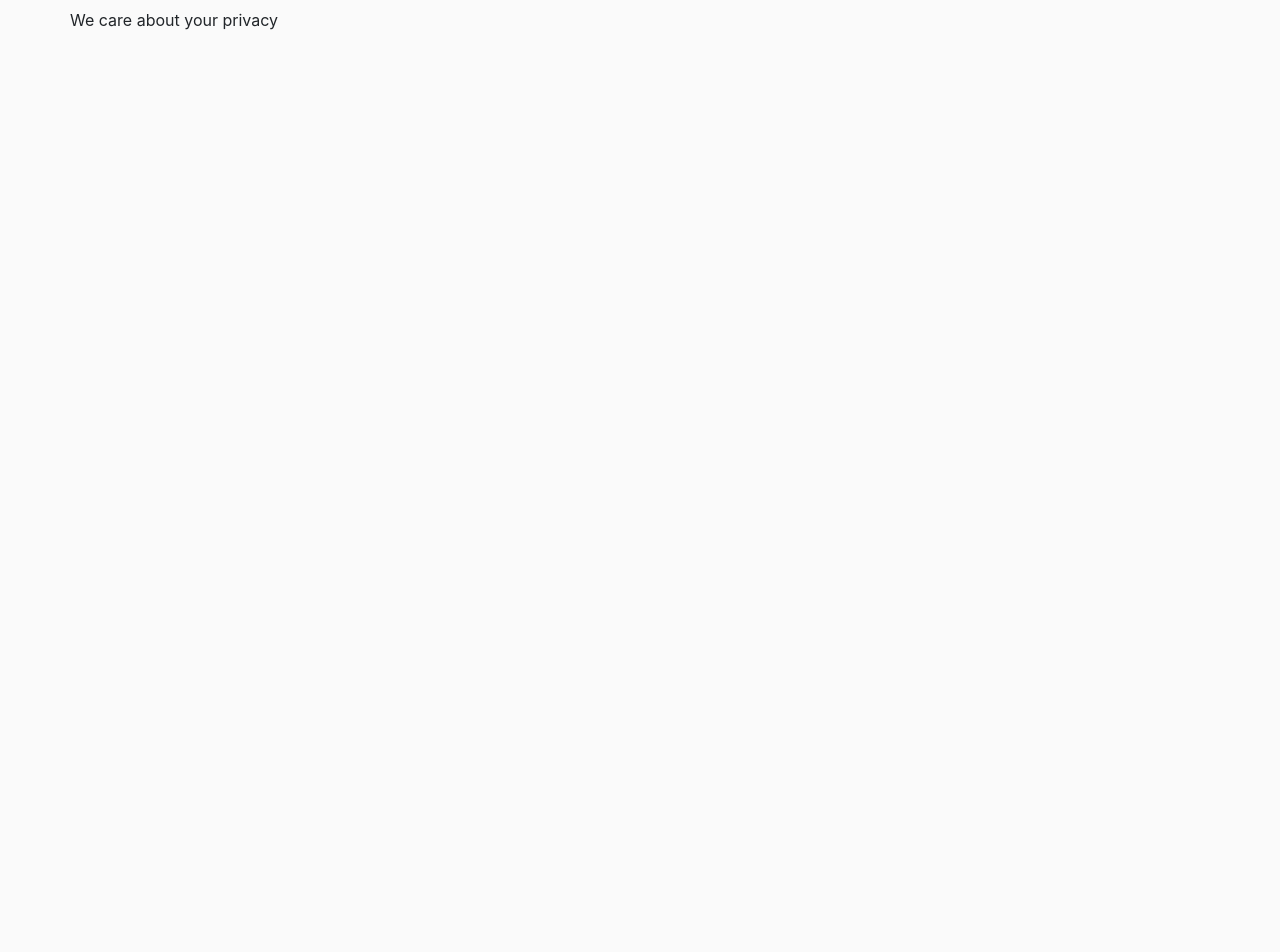
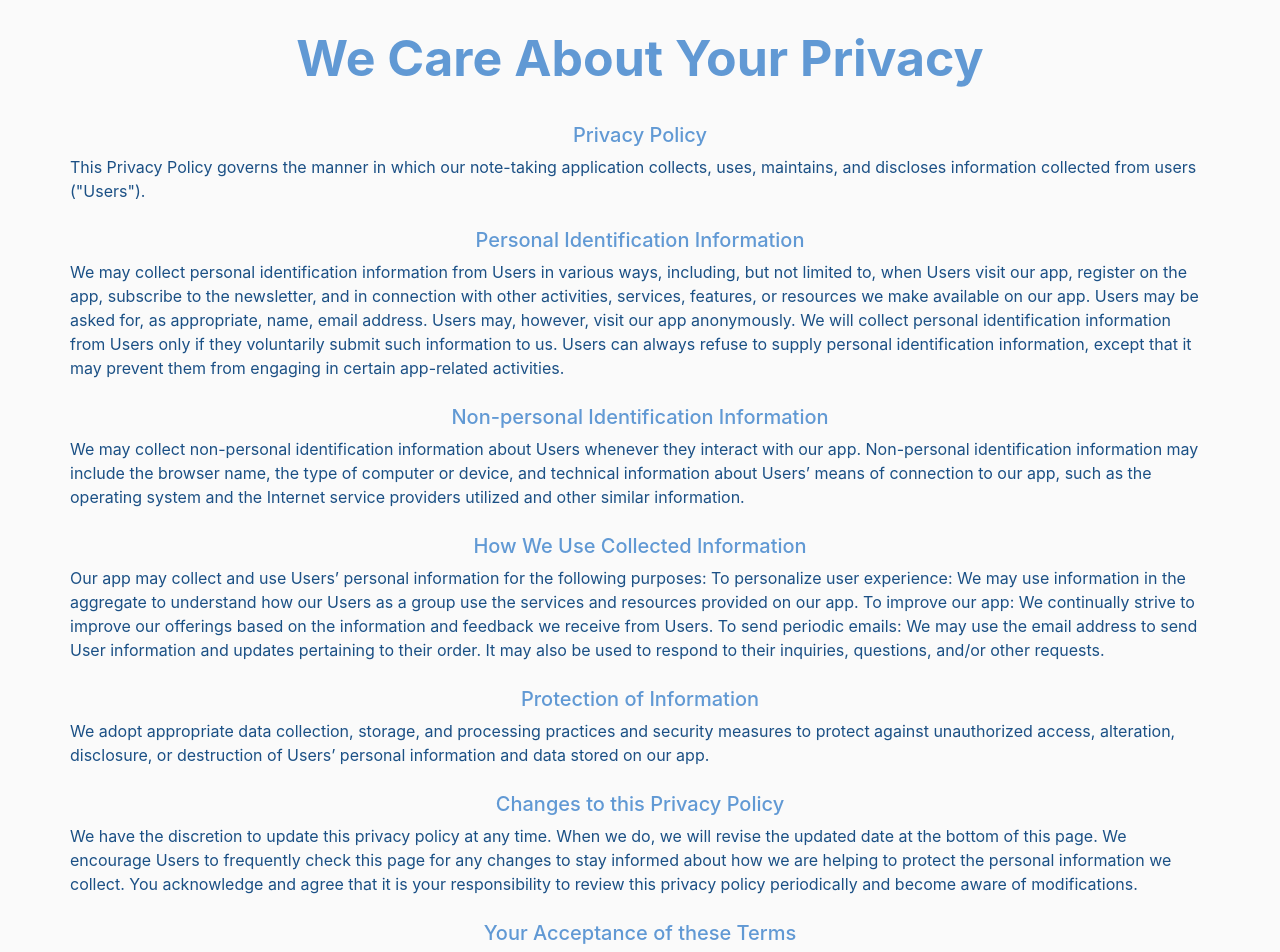
Before and after one commit to acanales3/mern-proj, a React (Create React App) app in the folder frontend/: page /privacy in a window 1280 px wide. Shown: the part 80-1032 px from the top of the page. Before the commit the page ends 800 px from the top, so only its background shows below. Built offline with nearby package versions, Linux system fonts and the light colour scheme; no server answers.

Commit message:
privacy page text

```diff
--- a/frontend/src/pages/PrivacyPage.tsx
+++ b/frontend/src/pages/PrivacyPage.tsx
@@ -1,7 +1,100 @@
+import styleUtils from "../styles/utils.module.css";
+
 const PrivacyPage = () => {
   return (
     <div>
-      <p>We care about your privacy</p>
+      <div className={styleUtils.privPageTitleBody}>
+        <div className={styleUtils.privPageTitle}>
+          We Care About Your Privacy
+        </div>
+      </div>
+      <div className={styleUtils.privPageTextBody}>
+        <div>
+          <h1 className={styleUtils.privPageText}>Privacy Policy</h1>
+          <p>
+            This Privacy Policy governs the manner in which our note-taking
+            application collects, uses, maintains, and discloses information
+            collected from users ("Users").
+          </p>
+          <h1 className={styleUtils.privPageText}>
+            Personal Identification Information
+          </h1>
+          <p>
+            We may collect personal identification information from Users in
+            various ways, including, but not limited to, when Users visit our
+            app, register on the app, subscribe to the newsletter, and in
+            connection with other activities, services, features, or resources
+            we make available on our app. Users may be asked for, as
+            appropriate, name, email address. Users may, however, visit our app
+            anonymously. We will collect personal identification information
+            from Users only if they voluntarily submit such information to us.
+            Users can always refuse to supply personal identification
+            information, except that it may prevent them from engaging in
+            certain app-related activities.
+          </p>
+          <h1 className={styleUtils.privPageText}>
+            Non-personal Identification Information
+          </h1>
+          <p>
+            We may collect non-personal identification information about Users
+            whenever they interact with our app. Non-personal identification
+            information may include the browser name, the type of computer or
+            device, and technical information about Users’ means of connection
+            to our app, such as the operating system and the Internet service
+            providers utilized and other similar information.
+          </p>
+          <h1 className={styleUtils.privPageText}>
+            How We Use Collected Information
+          </h1>
+          <p>
+            Our app may collect and use Users’ personal information for the
+            following purposes: To personalize user experience: We may use
+            information in the aggregate to understand how our Users as a group
+            use the services and resources provided on our app. To improve our
+            app: We continually strive to improve our offerings based on the
+            information and feedback we receive from Users. To send periodic
+            emails: We may use the email address to send User information and
+            updates pertaining to their order. It may also be used to respond to
+            their inquiries, questions, and/or other requests.
+          </p>
+          <h1 className={styleUtils.privPageText}>Protection of Information</h1>
+          <p>
+            {" "}
+            We adopt appropriate data collection, storage, and processing
+            practices and security measures to protect against unauthorized
+            access, alteration, disclosure, or destruction of Users’ personal
+            information and data stored on our app.
+          </p>
+          <h1 className={styleUtils.privPageText}>
+            Changes to this Privacy Policy
+          </h1>
+          <p>
+            We have the discretion to update this privacy policy at any time.
+            When we do, we will revise the updated date at the bottom of this
+            page. We encourage Users to frequently check this page for any
+            changes to stay informed about how we are helping to protect the
+            personal information we collect. You acknowledge and agree that it
+            is your responsibility to review this privacy policy periodically
+            and become aware of modifications.
+          </p>
+          <h1 className={styleUtils.privPageText}>
+            Your Acceptance of these Terms
+          </h1>
+          <p>
+            By using our app, you signify your acceptance of this policy. If you
+            do not agree to this policy, please do not use our app. Your
+            continued use of the app following the posting of changes to this
+            policy will be deemed your acceptance of those changes.
+          </p>
+          <h1 className={styleUtils.privPageText}>Contacting Us</h1>
+          <p>
+            If you have any questions about this Privacy Policy, the practices
+            of this app, or your dealings with this app, please contact me at
+            alexander.s.canales@gmail.com. This document was last updated on
+            12/29/2023.
+          </p>
+        </div>
+      </div>
     </div>
   );
 };
--- a/frontend/src/styles/utils.module.css
+++ b/frontend/src/styles/utils.module.css
@@ -14,3 +14,42 @@
 .fullWidth {
   width: 100%;
 }
+
+.privPageTitleBody {
+  margin: 0;
+  padding: 0;
+  max-height: 20vh;
+  display: flex;
+  justify-content: center;
+  align-items: center;
+}
+
+.privPageTitle {
+  display: flex;
+  align-items: center;
+  justify-content: center;
+  text-align: center;
+  color: #6199d4;
+  font-size: 50px;
+  font-weight: bold;
+  margin-top: 10px;
+  height: 80px;
+}
+
+.privPageTextBody {
+  padding: 0;
+  display: flex;
+  justify-content: center;
+  align-items: center;
+  color: #1b5085;
+}
+
+.privPageText {
+  display: flex;
+  align-items: center;
+  justify-content: center;
+  text-align: center;
+  color: #6199d4;
+  font-size: 20px;
+  margin-top: 25px;
+}
```
